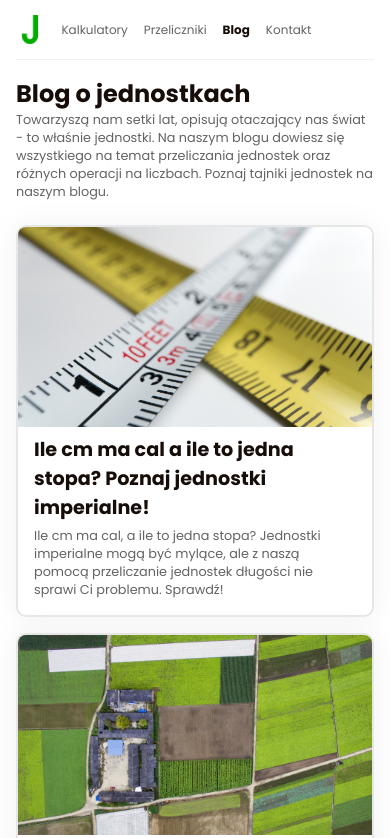
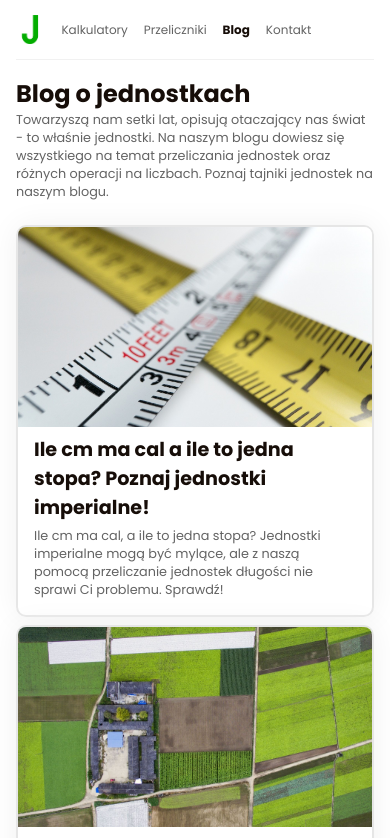
Before and after one commit to zerakot/jednostkowo, a SvelteKit app: page /blog in a window 390 px wide. Shown: the top 838 px of the page. Built offline with nearby package versions, Linux system fonts and the light colour scheme.

Commit message:
responsive

```diff
--- a/src/lib/scss/global.scss
+++ b/src/lib/scss/global.scss
@@ -31,10 +31,6 @@ body {
 	align-items: center;
 	justify-content: center;
 	background-color: $background;
-}
-html,
-body {
-	overflow-x: hidden;
 }
 
 h1,
--- a/src/routes/blog/+page.svelte
+++ b/src/routes/blog/+page.svelte
@@ -44,7 +44,7 @@
 		}
 
 		& .posts {
-			gap: 1rem;
+			gap: 0.5rem;
 			width: 100%;
 			display: grid;
 			grid-template-columns: 1fr;
@@ -59,8 +59,12 @@
 			}
 
 			& .posts {
-				gap: 0.5rem;
 				grid-template-columns: 1fr 1fr;
+			}
+		}
+		@include lg {
+			& .posts {
+				gap: 1rem;
 			}
 		}
 		@include xl {
```
